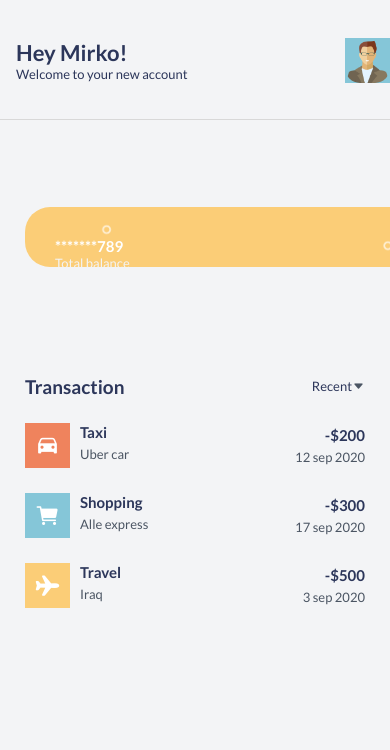
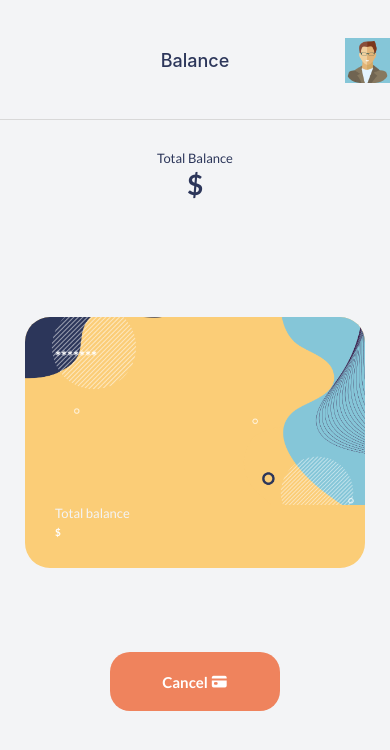
Before and after one commit to Mirko-khatab/MobApp, a React Native app: screen /Balance in a window 390 px wide. Shown: the top 750 px of the page. Built offline with nearby package versions, Linux system fonts and the light colour scheme.

Commit message:
Balance_card_is_ready

```diff
--- /dev/null
+++ b/src/components/Balance/AmountSection.tsx
@@ -0,0 +1,34 @@
+import React, { FunctionComponent } from 'react'
+import { StatusBar } from 'expo-status-bar'
+import styled from 'styled-components/native'
+
+//types
+import { AmountProps } from './types'
+
+//custom Components
+
+import { colors } from '../color'
+import RegularText from '../Texts/RegularText'
+import SmallText from '../Texts/SmallText'
+
+const AmountSectionBackground = styled.View`
+  width: 100%;
+  padding-top: 5px;
+  align-items: center;
+  flex: 1;
+`
+
+const AmountSection: FunctionComponent<AmountProps> = (props) => {
+  return (
+    <AmountSectionBackground>
+      <SmallText textStyles={{ color: colors.secondary, marginBottom: 1 }}>
+        Total Balance
+      </SmallText>
+      <RegularText textStyles={{ color: colors.secondary, fontSize: 28 }}>
+        ${props.balance}
+      </RegularText>
+    </AmountSectionBackground>
+  )
+}
+
+export default AmountSection
--- /dev/null
+++ b/src/components/Balance/BalanceCard.tsx
@@ -0,0 +1,65 @@
+import React, { FunctionComponent } from 'react'
+import styled from 'styled-components/native'
+import { colors } from '../color'
+import { BalanceCardProps } from './types'
+import card_bg from '../../assets/bgs/background_transparent.png'
+import RegularText from '../Texts/RegularText'
+import SmallText from '../Texts/SmallText'
+import { View } from 'react-native'
+
+const CardBackground = styled.ImageBackground`
+  height: 75%;
+  width: 100%;
+  resize-mode: cover;
+  background-color: ${colors.accent};
+  border-radius: 25px;
+  overflow: hidden;
+`
+
+const TouchableView = styled.View`
+  justify-content: space-between;
+  align-items: center;
+  padding: 30px;
+  flex: 1;
+`
+
+const CardRow = styled.View`
+  flex-direction: row;
+  justify-content: space-between;
+  align-items: center;
+  width: 100%;
+`
+const Logo = styled.Image`
+  width: 100%;
+  height: 80%;
+  resize-mode: contain;
+  flex: 1;
+`
+
+const BalanceCard: FunctionComponent<BalanceCardProps> = (props) => {
+  return (
+    <CardBackground source={card_bg}>
+      <TouchableView>
+        <CardRow>
+          <RegularText textStyles={{ color: colors.white }}>
+            *******{props?.accountNo?.slice(6, 10)}
+          </RegularText>
+        </CardRow>
+        <CardRow>
+          <View style={{ flex: 3 }}>
+            <SmallText
+              textStyles={{ marginBottom: 5, color: colors.graylight }}
+            >
+              Total balance
+            </SmallText>
+            <RegularText textStyles={{ fontSize: 10 }}>
+              ${props.balance}
+            </RegularText>
+          </View>
+          <Logo source={props.logo} />
+        </CardRow>
+      </TouchableView>
+    </CardBackground>
+  )
+}
+export default BalanceCard
--- /dev/null
+++ b/src/components/Balance/BalanceCardSection.tsx
@@ -0,0 +1,21 @@
+import React, { FunctionComponent } from 'react'
+import styled from 'styled-components/native'
+import BalanceCard from './BalanceCard'
+const BalanceCardSectionBackground = styled.View`
+  flex: 2;
+  align-items: center;
+  width: 100%;
+`
+
+//types
+import { BalanceCardProps } from './types'
+
+const BalanceCardSection: FunctionComponent<BalanceCardProps> = (props) => {
+  return (
+    <BalanceCardSectionBackground>
+      <BalanceCard {...props} />
+    </BalanceCardSectionBackground>
+  )
+}
+
+export default BalanceCardSection
--- /dev/null
+++ b/src/components/Balance/ButtonSection.tsx
@@ -0,0 +1,24 @@
+import React, { FunctionComponent } from 'react'
+import styled from 'styled-components/native'
+
+import RegularButton from '../Buttons/RegularButton'
+import { Ionicons } from '@expo/vector-icons'
+import { colors } from '../color'
+
+const ButtonSectionBackground = styled.View`
+  width: 100%;
+  align-items: center;
+  flex:1;
+`
+const ButtonSection = () => {
+  return (
+   <ButtonSectionBackground>
+      <RegularButton btnStyles={{width:"50%"}} onPress={()=>{}}>
+        Cancel <Ionicons name="card" size={17} color={colors.white} />
+      </RegularButton>
+
+   </ButtonSectionBackground>
+  )
+}
+
+export default ButtonSection
--- /dev/null
+++ b/src/components/Balance/types.tsx
@@ -0,0 +1,9 @@
+import { CardProps } from "../Cards/types";
+
+
+export interface AmountProps{
+    balance :number ;
+}
+
+
+export interface BalanceCardProps extends CardProps{}
--- a/src/navigators/RootStack.tsx
+++ b/src/navigators/RootStack.tsx
@@ -6,9 +6,19 @@ import Home from '../screens/Home'
 import { colors } from '../components/color'
 import Greating from '../components/Header/Greating'
 import Profile from '../components/Header/Profile'
+import Balance from '../screens/Balance'
+import Avi from '../assets/avi/avatar.png'
+import { CardProps } from '../components/Cards/types'
 
-import Avi from '../assets/avi/avatar.png'
-const Stack = createNativeStackNavigator()
+import { Ionicons } from '@expo/vector-icons'
+
+export type RootStackParamList = {
+  Welcome: undefined
+  Home: undefined
+  Balance: CardProps
+}
+
+const Stack = createNativeStackNavigator<RootStackParamList>()
 
 const RootStack: FunctionComponent = () => {
   return (
@@ -31,7 +41,7 @@ const RootStack: FunctionComponent = () => {
             />
           ),
         }}
-        initialRouteName="Home"
+        initialRouteName="Balance"
       >
         <Stack.Screen
           name="Welcome"
@@ -52,6 +62,25 @@ const RootStack: FunctionComponent = () => {
             headerLeft: () => <></>,
           }}
         />
+        <Stack.Screen
+          name="Balance"
+          component={Balance}
+          options={({ route }) => ({
+            headerTitle: route?.params?.alias,
+            headerTitleAlign: 'center',
+            headerBackImage: (props) => (
+              <Ionicons
+                {...props}
+                name="chevron-back"
+                size={25}
+                color={colors.secondary}
+              />
+            ),
+            headerLeftContainerStyle: {
+              paddingLeft: 10,
+            },
+          })}
+        />
       </Stack.Navigator>
     </NavigationContainer>
   )
--- /dev/null
+++ b/src/screens/Balance.tsx
@@ -0,0 +1,33 @@
+import React, { FunctionComponent } from 'react'
+import { StatusBar } from 'expo-status-bar'
+import styled from 'styled-components/native'
+
+//custom components
+import { colors } from '../components/color'
+import { Container } from '../components/shared'
+import AmountSection from '../components/Balance/AmountSection'
+const BalanceContainer = styled(Container)`
+  background-color: ${colors.graylight};
+  width: 100%;
+  flex: 1;
+  padding: 25px;
+`
+import { RootStackParamList } from '../navigators/RootStack'
+import { StackScreenProps } from '@react-navigation/stack'
+import BalanceCardSection from '../components/Balance/BalanceCardSection'
+import ButtonSection from '../components/Balance/ButtonSection'
+
+type Props = StackScreenProps<RootStackParamList, 'Balance'>
+
+const Balance: FunctionComponent<Props> = ({ route }) => {
+  return (
+    <BalanceContainer>
+      <StatusBar style="dark" />
+      <AmountSection balance={route?.params?.balance} />
+      <BalanceCardSection {...route?.params} />
+      <ButtonSection />
+    </BalanceContainer>
+  )
+}
+
+export default Balance
```
